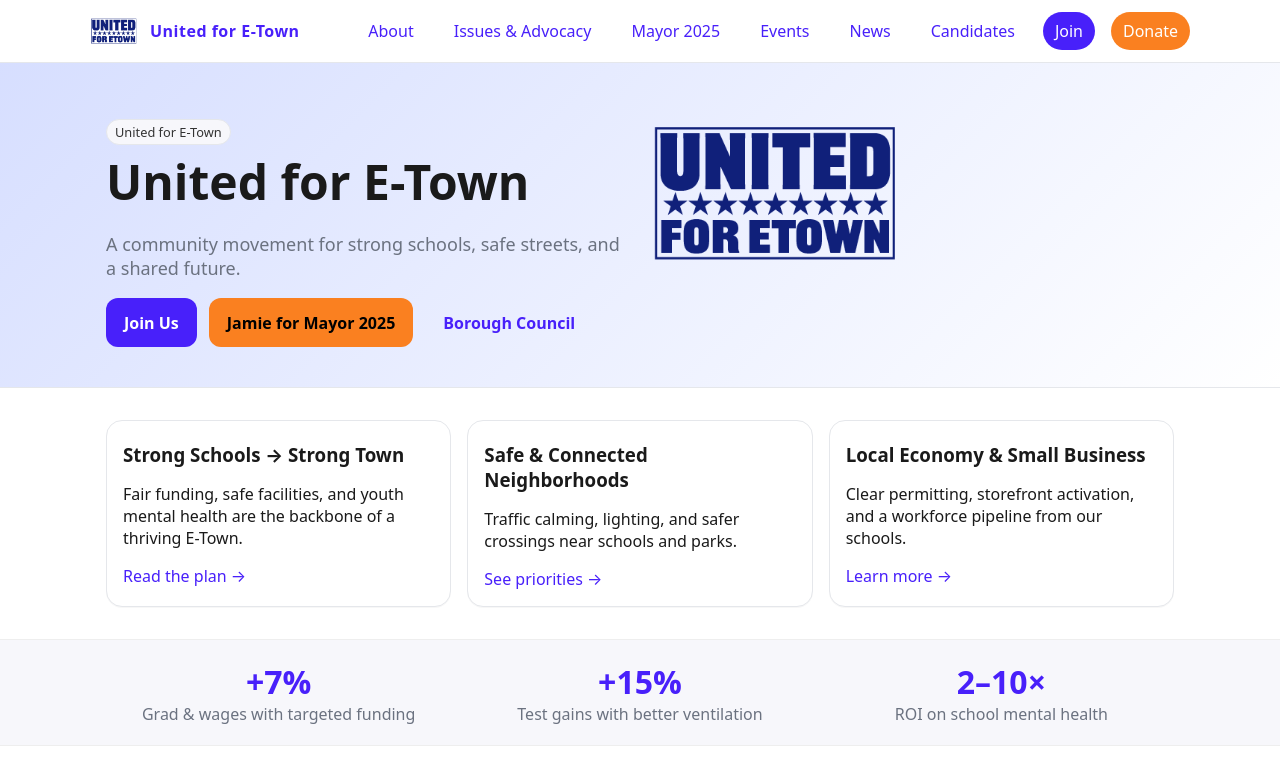
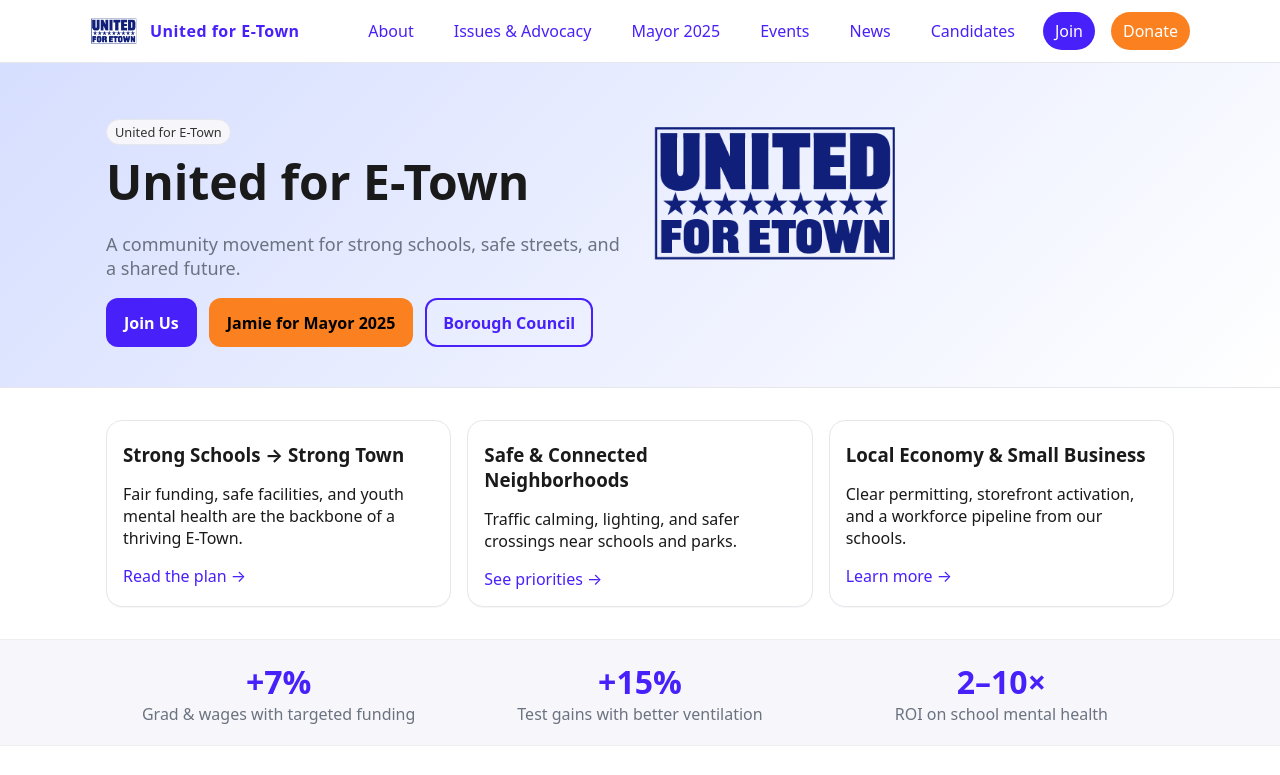
Before and after one commit to unitedforetown-collab/united-for-etown, a plain HTML site: page index.html in a window 1280 px wide. Shown: the top 775 px of the page. Drawn offline with Linux system fonts and the light colour scheme.

Commit message:
Update index.html

```diff
--- a/index.html
+++ b/index.html
@@ -51,7 +51,7 @@
           <div class="actions">
             <a class="btn primary" href="get-involved.html">Join Us</a>
             <a class="btn accent" href="mayor.html">Jamie for Mayor 2025</a>
-            <a class="btn secondary" href="candidates.html">Borough Council</a>
+            <a class="btn ghost" href="candidates.html">Borough Council</a>
           </div>
         </div>
 
```
